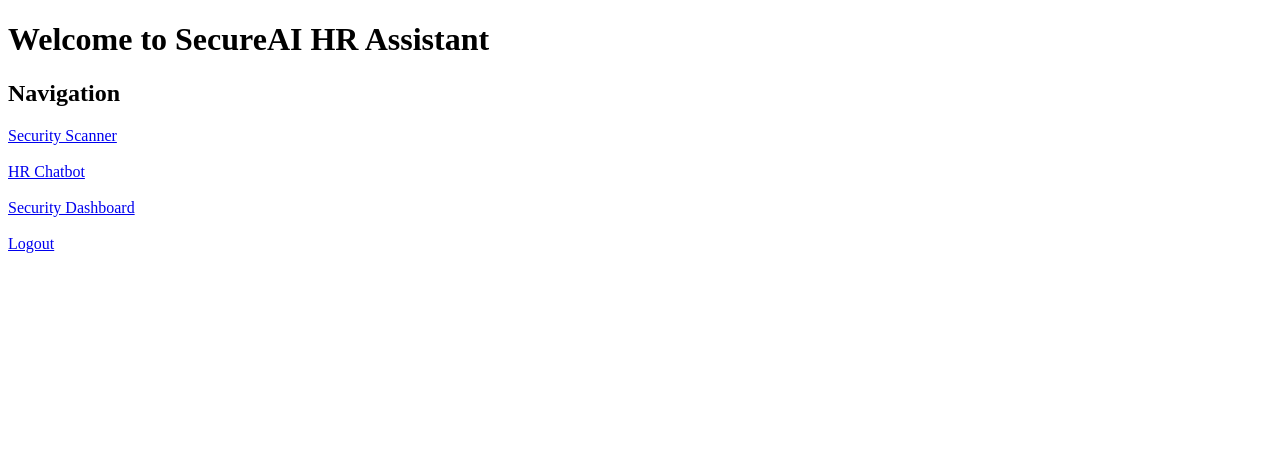
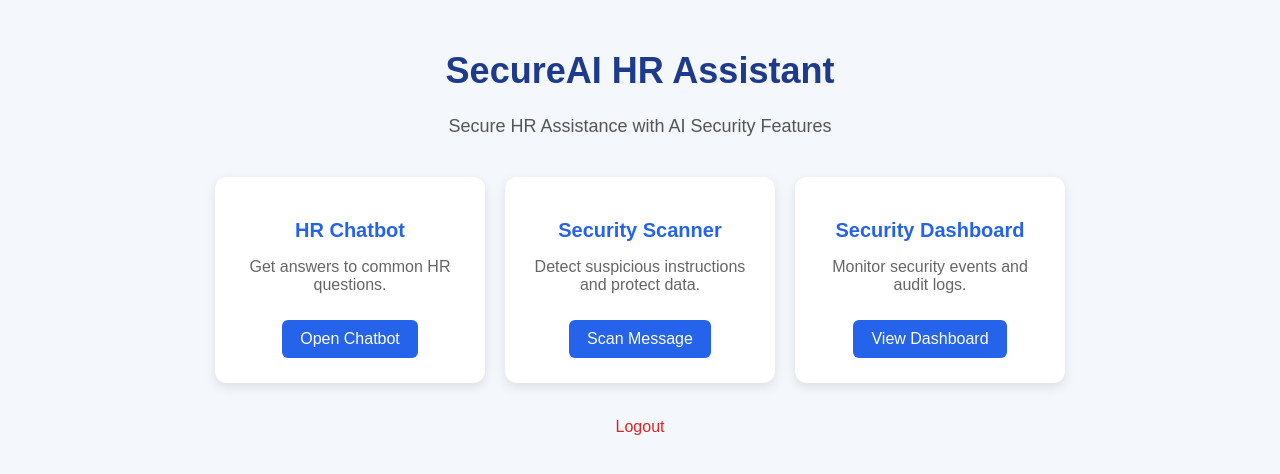
Before and after one commit to garbhanirakeshkumar/SecureAI-HR-Assistant, a Django app: page / in a window 1280 px wide. Shown: the top 474 px of the page. Run offline with Django 5.2, Linux system fonts and the light colour scheme; a user stored in the database is signed in.

Commit message:
Improved home page UI

```diff
--- a/HRassistant/HRassistantApp/templates/home.html
+++ b/HRassistant/HRassistantApp/templates/home.html
@@ -1,35 +1,127 @@
+
 <!DOCTYPE html>
 <html>
 <head>
     <title>SecureAI HR Assistant</title>
+
+    <style>
+        body {
+            font-family: Arial, sans-serif;
+            background: #f4f7fb;
+            margin: 0;
+            padding: 0;
+        }
+
+        .container {
+            width: 80%;
+            margin: 50px auto;
+            text-align: center;
+        }
+
+        h1 {
+            color: #1e3a8a;
+            font-size: 36px;
+        }
+
+        .subtitle {
+            color: #555;
+            font-size: 18px;
+            margin-bottom: 40px;
+        }
+
+        .cards {
+            display: flex;
+            justify-content: center;
+            gap: 20px;
+            flex-wrap: wrap;
+        }
+
+        .card {
+            background: white;
+            width: 220px;
+            padding: 25px;
+            border-radius: 12px;
+            box-shadow: 0 4px 12px rgba(0, 0, 0, 0.1);
+        }
+
+        .card h2 {
+            color: #2563eb;
+            font-size: 20px;
+        }
+
+        .card p {
+            color: #666;
+        }
+
+        .btn {
+            display: inline-block;
+            padding: 10px 18px;
+            background: #2563eb;
+            color: white;
+            text-decoration: none;
+            border-radius: 6px;
+            margin-top: 10px;
+        }
+
+        .btn:hover {
+            background: #1e40af;
+        }
+
+        .logout {
+            display: inline-block;
+            margin-top: 35px;
+            color: #dc2626;
+            text-decoration: none;
+        }
+    </style>
 </head>
+
 <body>
 
-    <h1>Welcome to SecureAI HR Assistant</h1>
+    <div class="container">
 
-    <h2>Navigation</h2>
+        <h1>SecureAI HR Assistant</h1>
 
-    <a href="{% url 'security_scanner' %}">
-        Security Scanner
-    </a>
+        <p class="subtitle">
+            Secure HR Assistance with AI Security Features
+        </p>
 
-    <br><br>
+        <div class="cards">
 
-    <a href="{% url 'hr_chatbot' %}">
-        HR Chatbot
-    </a>
+            <div class="card">
+                <h2>HR Chatbot</h2>
+                <p>Get answers to common HR questions.</p>
 
-    <br><br>
+                <a href="{% url 'hr_chatbot' %}" class="btn">
+                    Open Chatbot
+                </a>
+            </div>
 
-    <a href="{% url 'security_dashboard' %}">
-        Security Dashboard
-    </a>
+            <div class="card">
+                <h2>Security Scanner</h2>
+                <p>Detect suspicious instructions and protect data.</p>
 
-    <br><br>
+                <a href="{% url 'security_scanner' %}" class="btn">
+                    Scan Message
+                </a>
+            </div>
 
-    <a href="{% url 'user_logout' %}">
-        Logout
-    </a>
+            <div class="card">
+                <h2>Security Dashboard</h2>
+                <p>Monitor security events and audit logs.</p>
+
+                <a href="{% url 'security_dashboard' %}" class="btn">
+                    View Dashboard
+                </a>
+            </div>
+
+        </div>
+
+        <a href="{% url 'user_logout' %}" class="logout">
+            Logout
+        </a>
+
+    </div>
 
 </body>
 </html>
```
Also changed, not shown: HRassistant/db.sqlite3.
